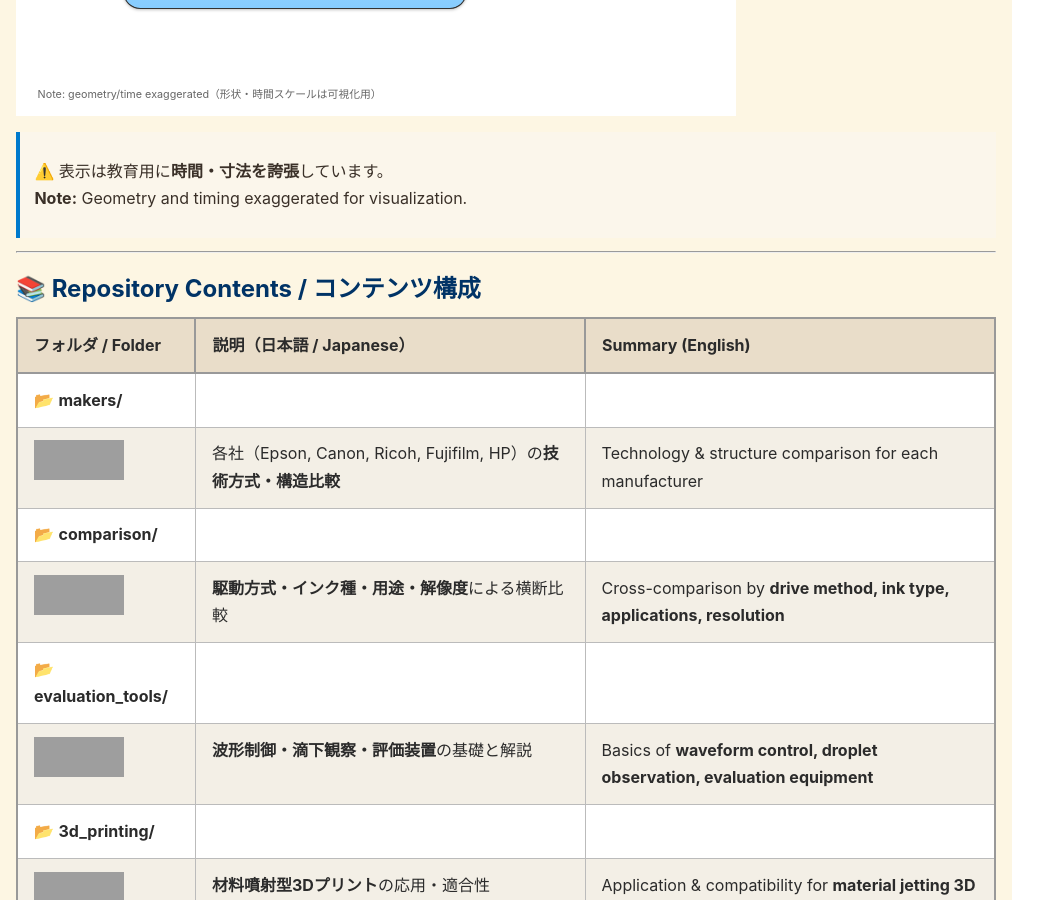
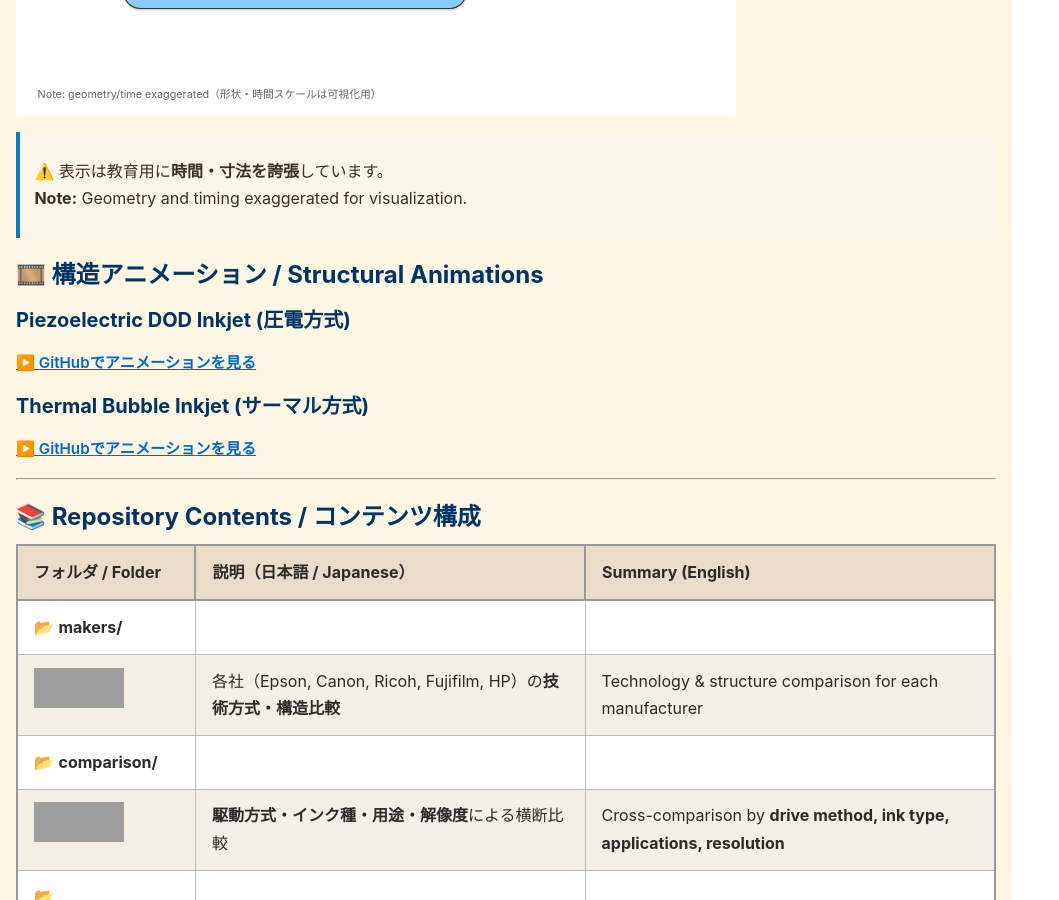
Before and after one commit to Samizo-AITL/Inkjet, a Jekyll site: the page built from index.md, in a window 1280 px wide and 900 px high, scrolled down 1530 px, cut to the strip 0-900 px from the top of the window. Shown: the whole strip, without its empty margins (0-1059 px from the left). Built offline with Jekyll 4.4.1, drawn with Linux system fonts in a browser that asks for light colours; our own code applies the rules of GitHub Pages for plain Markdown files; grey boxes are pictures that could not be loaded.

Commit message:
Update index.md

```diff
--- a/index.md
+++ b/index.md
@@ -49,6 +49,14 @@ It spans **structure, drive methods, ink compatibility, application-specific eva
 
 > ⚠️ 表示は教育用に**時間・寸法を誇張**しています。
 > **Note:** Geometry and timing exaggerated for visualization.
+
+## 🎞️ 構造アニメーション / Structural Animations
+
+### Piezoelectric DOD Inkjet (圧電方式)
+[▶️ GitHubでアニメーションを見る](https://github.com/Samizo-AITL/Inkjet/blob/main/assets/svg/inkjet_piezo_animation.svg)
+
+### Thermal Bubble Inkjet (サーマル方式)
+[▶️ GitHubでアニメーションを見る](https://github.com/Samizo-AITL/Inkjet/blob/main/assets/svg/inkjet_thermal_animation.svg)
 
 ---
 
```
